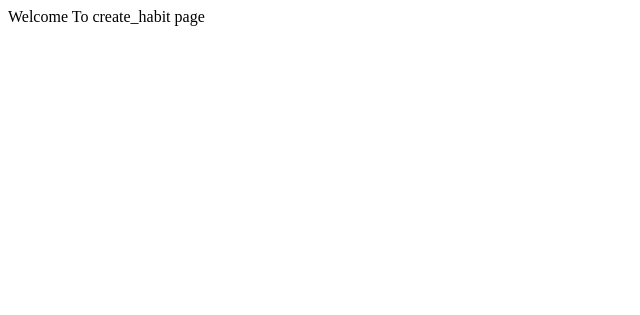
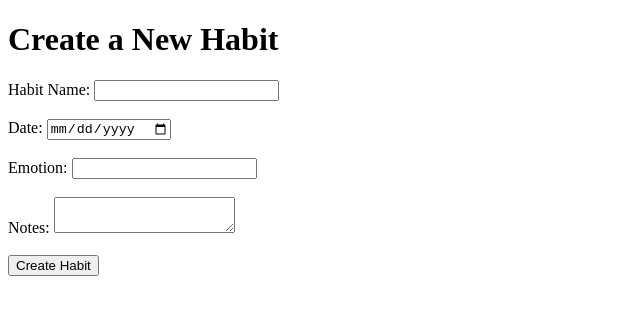
Before and after one commit to semahle2000/Capstone_project, a Django app: page /Habits in a window 1280 px wide. Shown: the top 315 px of the page, without its empty margins (0-640 px from the left). Run offline with Django 5.2, Linux system fonts and the light colour scheme; the first user in the database is signed in.

Commit message:
update templates, views, models,serializers and forms

```diff
--- a/Habit_and_Emotion_Tracker/TrackApp/models.py
+++ b/Habit_and_Emotion_Tracker/TrackApp/models.py
@@ -24,6 +24,7 @@ class Habit(models.Model):
     date = models.DateField()
     emotion = models.CharField(max_length=100)
     notes = models.TextField(blank=True, null=True)
+    accomplished = models.BooleanField(default=False)
 
 class Emotion(models.Model):
     user = models.ForeignKey(User, on_delete=models.CASCADE, related_name='emotions')
--- a/Habit_and_Emotion_Tracker/TrackApp/serializers.py
+++ b/Habit_and_Emotion_Tracker/TrackApp/serializers.py
@@ -9,7 +9,7 @@ class UserSerializer(serializers.ModelSerializer):
 class HabitSerializer(serializers.ModelSerializer):
     class Meta:
         model = Habit
-        fields = ['id', 'user', 'name', 'date', 'emotion', 'notes']
+        fields = ['id', 'user', 'name', 'date', 'emotion', 'notes', 'accomplished']
 
 class EmotionSerializer(serializers.ModelSerializer):
     class Meta:
--- a/Habit_and_Emotion_Tracker/TrackApp/templates/create_habit.html
+++ b/Habit_and_Emotion_Tracker/TrackApp/templates/create_habit.html
@@ -1 +1,26 @@
-Welcome To create_habit page
+<!DOCTYPE html>
+<html lang="en">
+<head>
+    <meta charset="UTF-8">
+    <title>Create Habit</title>
+</head>
+<body>
+    <h1>Create a New Habit</h1>
+    <form method="post">
+        {% csrf_token %}
+        <label for="name">Habit Name:</label>
+        <input type="text" id="name" name="name" required><br><br>
+
+        <label for="date">Date:</label>
+        <input type="date" id="date" name="date" required><br><br>
+
+        <label for="emotion">Emotion:</label>
+        <input type="text" id="emotion" name="emotion" required><br><br>
+
+        <label for="notes">Notes:</label>
+        <textarea id="notes" name="notes"></textarea><br><br>
+
+        <button type="submit">Create Habit</button>
+    </form>
+</body>
+</html>
--- a/Habit_and_Emotion_Tracker/TrackApp/templates/home.html
+++ b/Habit_and_Emotion_Tracker/TrackApp/templates/home.html
@@ -12,6 +12,7 @@
     <nav>
         <ul>
             <li><a href="{% url 'create_habit' %}">Create a New Habit</a></li>
+            <li><a href="{% url 'habit_tracker' %}">Habit Tracker</a></li> <!-- Added this line -->
             <li><a href="{% url 'log_emotion' %}">Log Your Emotions</a></li>
             <li><a href="{% url 'mentorship' %}">Mentorship</a></li>
             <li><a href="{% url 'community' %}">Community Interaction</a></li>
--- a/Habit_and_Emotion_Tracker/TrackApp/urls.py
+++ b/Habit_and_Emotion_Tracker/TrackApp/urls.py
@@ -14,6 +14,7 @@ urlpatterns = [
     path('', views.login_view, name='login'),  # Default route to login
     path('home/', views.home, name='home'),    # Home route
     path('Habits', views.create_habit, name='create_habit'),
+    path('habit_tracker/', views.habit_tracker, name='habit_tracker'),
     path('mentorship', views.mentorship, name='mentorship'),
     path('community', views.community, name='community'),
     path('Emotions', views.log_emotion, name='log_emotion'),
--- a/Habit_and_Emotion_Tracker/TrackApp/views.py
+++ b/Habit_and_Emotion_Tracker/TrackApp/views.py
@@ -38,7 +38,25 @@ def logout_view(request):
 
 @login_required
 def create_habit(request):
+    if request.method == 'POST':
+        name = request.POST['name']
+        date = request.POST['date']
+        emotion = request.POST['emotion']
+        notes = request.POST.get('notes', '')
+        habit = Habit(user=request.user, name=name, date=date, emotion=emotion, notes=notes)
+        habit.save()
+        return redirect('habit_tracker')
     return render(request, 'create_habit.html')
+
+@login_required
+def habit_tracker(request):
+    habits = Habit.objects.filter(user=request.user)
+    if request.method == 'POST':
+        habit_id = request.POST['habit_id']
+        habit = Habit.objects.get(id=habit_id)
+        habit.accomplished = not habit.accomplished
+        habit.save()
+    return render(request, 'habit_tracker.html', {'habits': habits})
 
 @login_required
 def log_emotion(request):
```
Also changed, not shown: Habit_and_Emotion_Tracker/TrackApp/templates/community.html (+26 -1 lines), Habit_and_Emotion_Tracker/TrackApp/templates/habit_tracker.html (added, +34 -0 lines), Habit_and_Emotion_Tracker/TrackApp/templates/log_emotion.html (+20 -1 lines), Habit_and_Emotion_Tracker/TrackApp/templates/mentorship.html (+26 -1 lines), Habit_and_Emotion_Tracker/TrackApp/migrations/0002_habit_accomplished.py (added), Habit_and_Emotion_Tracker/db.sqlite3.
